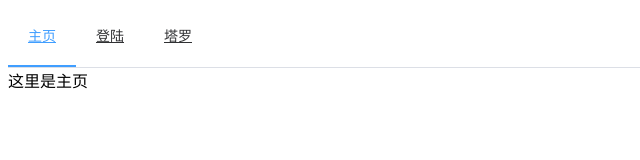
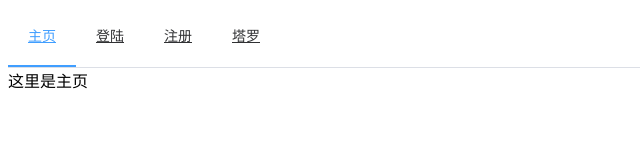
Before and after one commit to Rikka999/star-blog-app, a Vue app: page / in a window 1280 px wide. Shown: the top 160 px of the page, without its empty margins (0-640 px from the left). Built offline with nearby package versions, Linux system fonts and the light colour scheme.

Commit message:
注册按钮

```diff
--- a/src/App.vue
+++ b/src/App.vue
@@ -2,6 +2,7 @@
     <el-menu :default-active="activeIndex" class="el-menu-demo" mode="horizontal">
     <el-menu-item index="1"><RouterLink to="/">主页</RouterLink></el-menu-item>
     <el-menu-item index="2"><RouterLink to="/login">登陆</RouterLink></el-menu-item>
+    <el-menu-item index="2"><RouterLink to="/register">注册</RouterLink></el-menu-item>
     <el-menu-item index="2"><RouterLink to="/tarot">塔罗</RouterLink></el-menu-item>
   </el-menu>
     <main>
```
